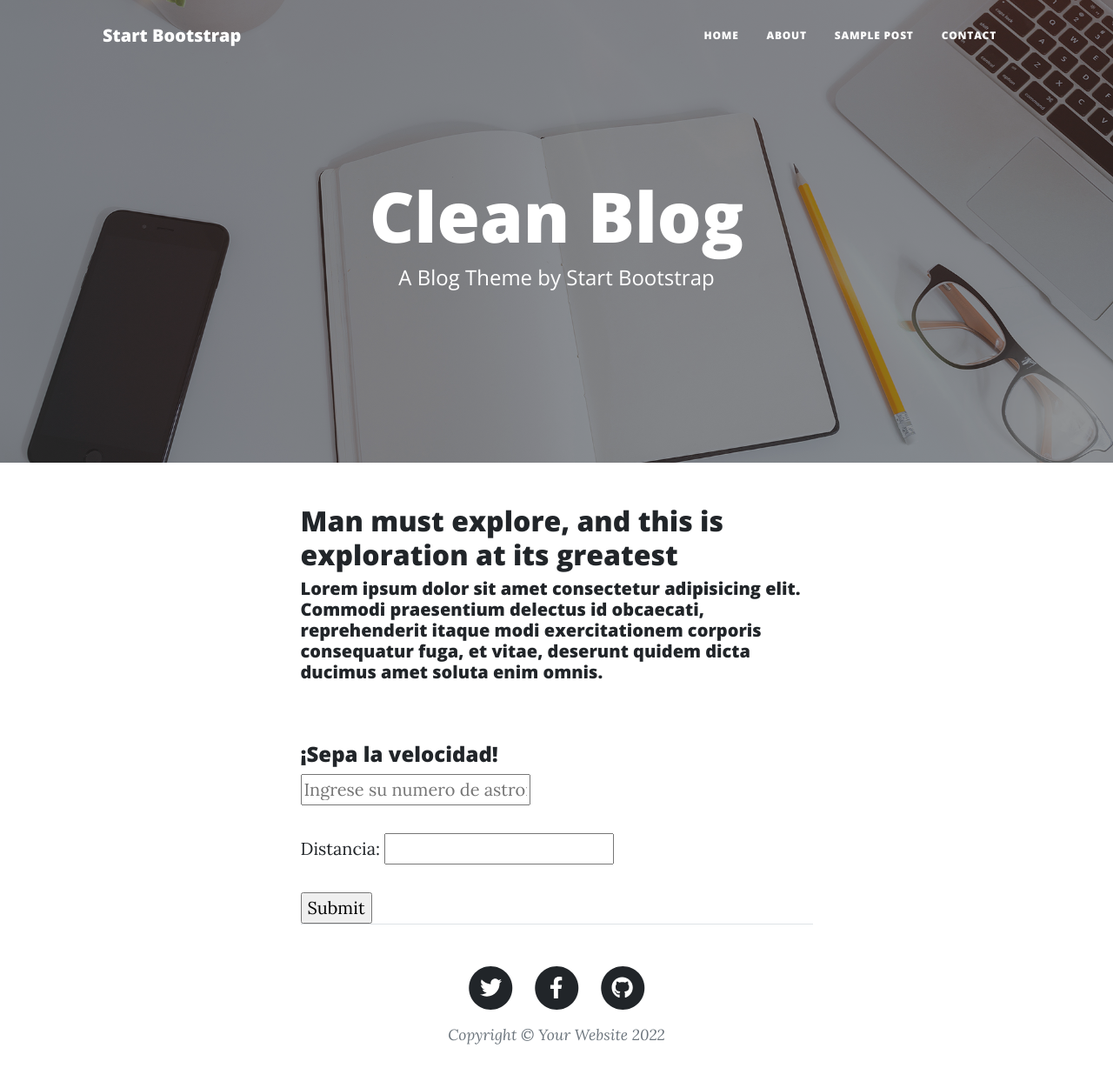
After one commit to LucaForziati/primer_entrega, a Django app: page /inicio/velocidad in a window 1280 px wide. The commit adds this page. Shown: the whole page at 87% size. Run offline with Django 4.2, Linux system fonts and the light colour scheme; some libraries are stand-ins or nearby versions.

Commit message:
se agregaron los templates junto a los formularios de: marte; luna; velocidad

```diff
--- a/Primer_entrega/Astronauta/templates/index.html
+++ b/Primer_entrega/Astronauta/templates/index.html
@@ -56,7 +56,7 @@
                 <div class="col-md-10 col-lg-8 col-xl-7">
                     <!-- Post preview-->
                     <div class="post-preview">
-                        <a href="post.html">
+                        <a href="{% url 'formulario_luna' %}">
                             <h2 class="post-title">Luna</h2>
                             <h3 class="post-subtitle">Problems look mighty small from 150 miles up</h3>
                         </a>
@@ -70,7 +70,7 @@
                     <hr class="my-4" />
                     <!-- Post preview-->
                     <div class="post-preview">
-                        <a href="post.html"><h2 class="post-title">Marte</h2></a>
+                        <a href="{% url 'formulario_marte' %}"><h2 class="post-title">Marte</h2></a>
                         <p class="post-meta">
                             Posted by
                             <a href="#!">Start Bootstrap</a>
@@ -81,7 +81,7 @@
                     <hr class="my-4" />
                     <!-- Post preview-->
                     <div class="post-preview">
-                        <a href="post.html">
+                        <a href="{% url 'velocidad_luz' %}">
                             <h2 class="post-title">Velocidad luz</h2>
                             <h3 class="post-subtitle">We predict too much for the next year and yet far too little for the next ten.</h3>
                         </a>
--- /dev/null
+++ b/Primer_entrega/Astronauta/templates/velocidad.html
@@ -0,0 +1,17 @@
+{% extends "padre.html" %}
+{% block ContenidoQueCambia %}
+<h2 class="post-title">Man must explore, and this is exploration at its greatest</h2>
+<h5 class="post-subtitle">Lorem ipsum dolor sit amet consectetur adipisicing elit. Commodi praesentium delectus id obcaecati, reprehenderit itaque modi  exercitationem corporis consequatur fuga, et vitae, deserunt quidem dicta ducimus amet soluta enim omnis.</h5>
+<br>
+<br>
+<h4>¡Sepa la velocidad!</h4>
+<form action="" method = "POST"> {% csrf_token %}
+    <table>
+        <input type="text" placeholder="Ingrese su numero de astronauta", name = "numero_astronauta">
+        {{velocidad_formulario.as_p}}
+    </table>
+    <input type="submit" name="Enviar" id="">
+
+</form>
+
+{% endblock ContenidoQueCambia %}
--- a/Primer_entrega/Astronauta/urls.py
+++ b/Primer_entrega/Astronauta/urls.py
@@ -6,4 +6,7 @@ urlpatterns = [
     path("padre/", views.probando_padre),
     path("iniciar/", views.iniciar, name = "pagina_iniciar"),
     path("crear_astronauta/", views.crear_astronauta, name = "crear_astronauta"),
+    path("luna/", views.luna, name = "formulario_luna"),
+    path("marte/", views.marte, name = "formulario_marte"),
+    path("velocidad", views.velocidad_luz, name = "velocidad_luz")
 ]
--- a/Primer_entrega/Astronauta/views.py
+++ b/Primer_entrega/Astronauta/views.py
@@ -1,7 +1,7 @@
 from django.shortcuts import render
 
-from .models import Astronauta
-from .forms import Astronauta_formulario
+from .models import Astronauta, Peso_luna, Peso_marte, Vel_luz
+from .forms import Astronauta_formulario, Peso_luna_formulario, Peso_marte_formulario, Vel_luz_formulario
 # Create your views here.
 
 def prueba_template(request):
@@ -41,3 +41,96 @@ def crear_astronauta(request):
         astronauta_formulario = Astronauta_formulario()
 
         return render(request, "crear_astronauta.html", {"astronauta_formulario": astronauta_formulario})
+
+def luna(request):
+
+    if request.method == "POST":
+
+        luna_formulario = Peso_luna_formulario(request.POST)
+
+        if luna_formulario.is_valid():
+
+            luna_informacion = luna_formulario.cleaned_data
+
+            luna = Peso_luna (
+                peso = luna_informacion["peso"],
+                )
+            luna.save()
+
+            numero_astronauta = request.POST["numero_astronauta"]
+
+            peso_luna = Astronauta.objects.get(id = int(numero_astronauta))
+            peso_luna.peso_luna = (luna.peso / 9.81) * 1.62
+            peso_luna.save()
+
+            luna_contexto = luna_informacion
+
+            return render(request, "tu_peso_luna.html", {"luna_contexto": luna_contexto, "peso_luna": peso_luna.peso_luna})
+
+    else:
+
+        luna_formulario = Peso_luna_formulario()
+
+        return render(request, "luna.html", {"luna_formulario": luna_formulario})
+
+def marte(request):
+
+    if request.method == "POST":
+
+        marte_formulario = Peso_marte_formulario(request.POST)
+
+        if marte_formulario.is_valid():
+
+            marte_informacion = marte_formulario.cleaned_data
+
+            marte = Peso_marte (
+                peso = marte_informacion["peso"],
+                )
+            marte.save()
+
+            numero_astronauta = request.POST["numero_astronauta"]
+
+            peso_marte = Astronauta.objects.get(id = int(numero_astronauta))
+            peso_marte.peso_marte = (marte.peso * 3.72) / 9.80
+            peso_marte.save()
+
+            marte_contexto = marte_informacion
+
+            return render(request, "tu_peso_marte.html", {"marte_contexto": marte_contexto, "peso_marte": peso_marte.peso_marte})
+
+    else:
+
+        luna_formulario = Peso_luna_formulario()
+
+        return render(request, "luna.html", {"luna_formulario": luna_formulario})
+
+def velocidad_luz(request):
+
+    if request.method == "POST":
+
+        velocidad_formulario = Vel_luz_formulario(request.POST)
+
+        if velocidad_formulario.is_valid():
+
+            velocidad_informacion = velocidad_formulario.cleaned_data
+
+            velocidad = Vel_luz (
+                distancia = velocidad_informacion["distancia"],
+                )
+            velocidad.save()
+
+
+            numero_astronauta = request.POST["numero_astronauta"]
+
+            velocidad_nave = Astronauta.objects.get(id = int(numero_astronauta))
+            velocidad_nave.distancia_recorrida = velocidad.distancia
+            velocidad_nave.save()
+
+            velocidad_contexto = velocidad_informacion
+
+            return render(request, "velocidad_nave.html", {"velocidad_contexto": velocidad_contexto, "velocidad": velocidad_nave.distancia_recorrida})
+
+    else:
+        velocidad_formulario = Vel_luz_formulario()
+
+        return render(request, "velocidad.html", {"velocidad_formulario": velocidad_formulario})
```
Also changed, not shown: Primer_entrega/Astronauta/templates/luna.html (added, +17 -0 lines), Primer_entrega/Astronauta/templates/marte.html (added, +18 -0 lines), Primer_entrega/Astronauta/templates/tu_peso_luna.html (added, +10 -0 lines), Primer_entrega/Astronauta/templates/tu_peso_marte.html (added, +10 -0 lines), Primer_entrega/Astronauta/templates/velocidad_nave.html (added, +10 -0 lines), Primer_entrega/db.sqlite3.
